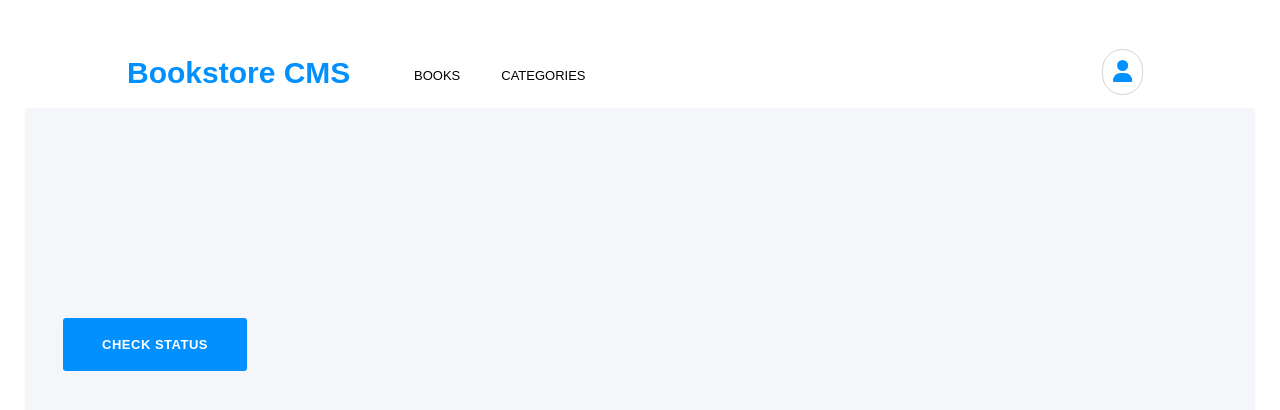
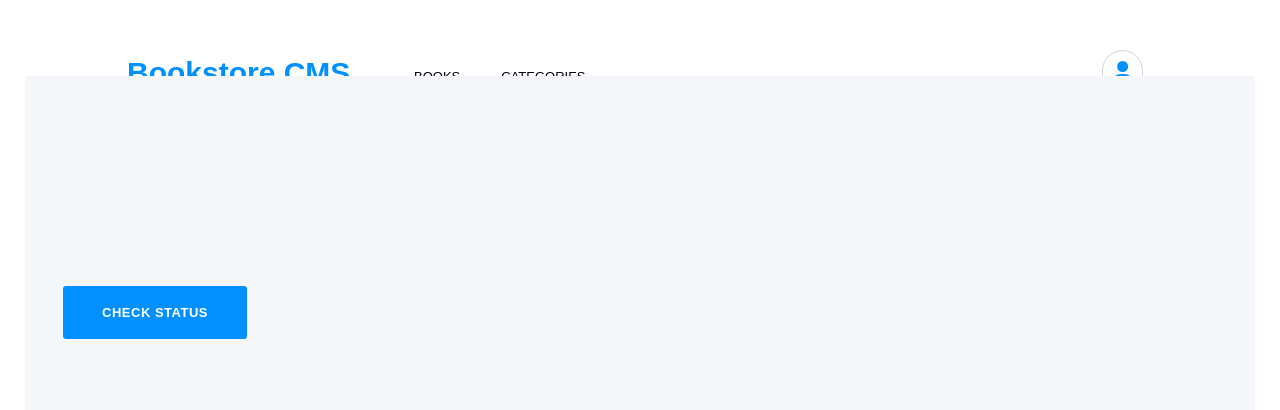
Before and after one commit to Amazinggracee/Bookstore, a React (Create React App) app: page /categories in a window 1280 px wide. Shown: the top 410 px of the page. Built offline with nearby package versions, Linux system fonts and the light colour scheme.

Commit message:
Correct  style

```diff
--- a/src/App.css
+++ b/src/App.css
@@ -56,13 +56,12 @@
 
 .navContainer {
   max-width: 87.5rem;
-  border-bottom: 1px solid var(--white1);
   height: 5.938rem;
   background-color: var(--white0);
   display: flex;
   align-items: center;
   justify-content: space-between;
-  margin-bottom: -2rem;
+  margin-bottom: -4rem;
 }
 
 .links {
@@ -349,7 +348,7 @@
   text-transform: uppercase;
   width: 12rem;
   margin: 1rem;
-  margin-left: 0;
+  margin-left: 0.03rem;
 }
 
 .header:hover {
--- a/src/Pages/Books/Books.css
+++ b/src/Pages/Books/Books.css
@@ -1,5 +1,4 @@
 .booksContainer {
-  background-color: #f5f6fa;
   padding-top: 2.313rem;
   padding-bottom: 14.313rem;
   width: 100%;
```
